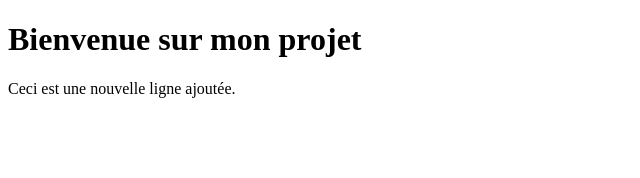
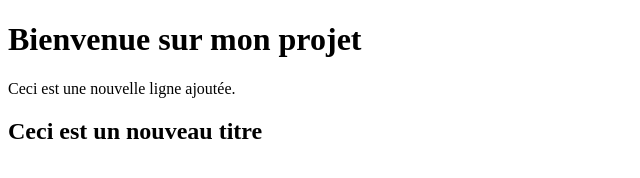
Before and after one commit to LaQuarantaine/nouveauprojetgit, a plain HTML site: page index.html in a window 1280 px wide. Shown: the whole page, without its empty margins (0-640 px from the left). Drawn offline with Linux system fonts and the light colour scheme.

Commit message:
ajout d'un titre h2

```diff
--- a/index.html
+++ b/index.html
@@ -6,5 +6,7 @@
     <body>
         <h1>Bienvenue sur mon projet</h1>
         <p> Ceci est une nouvelle ligne ajoutée.</p>
+
+        <h2>Ceci est un nouveau titre</h2>
     </body>
 </html>
```
